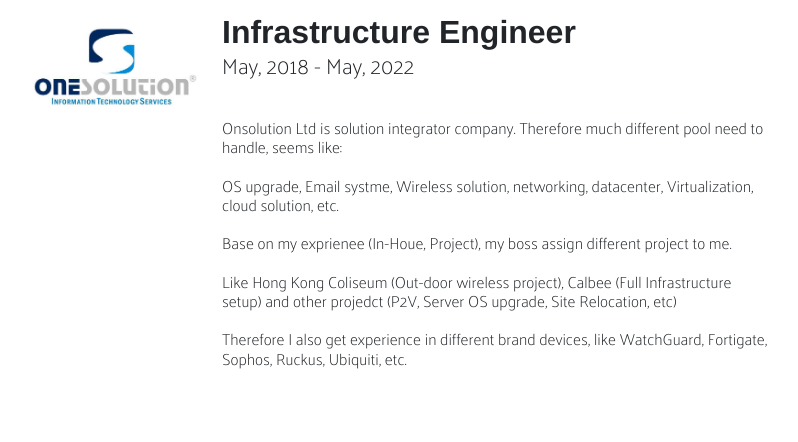
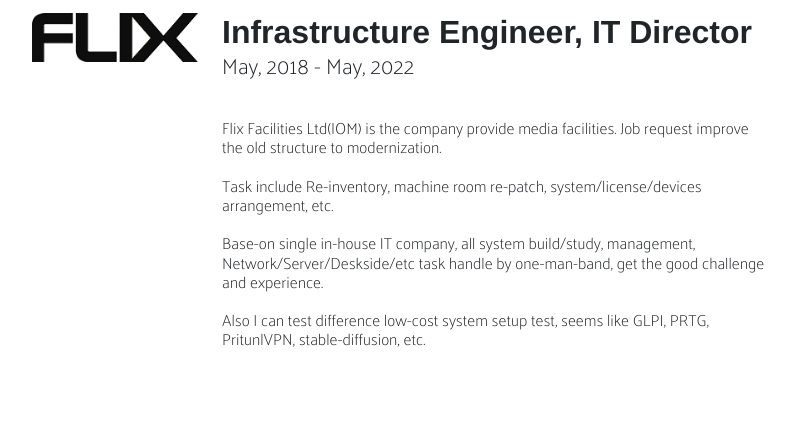
Before and after one commit to DontForGetYourDream/CY_Poon_Resume, a plain HTML site: page index.html in a window 1280 px wide. Shown: the part 2699-3141 px from the top of the page, without its empty margins (430-1228 px from the left). Drawn offline with nearby package versions, Linux system fonts and the light colour scheme; files whose address does not match are found by name; a web font is replaced by a local one.

Commit message:
Html update

```diff
--- a/index.html
+++ b/index.html
@@ -326,6 +326,24 @@
                                 Base-on I'm interest on different technology, I also have experience in some non-working skill seems like Web-Code, Meida / Video editing.<br><br>
                                 Below list out my formal working experience.<br><br><br><br>
                             </p>
+                        </div>
+
+                        <div class="col-3">
+                            <img src="./assets/img/Flixfacilitiesb.png" alt="">
+                        </div>
+                        <div class="col-9">
+                            <h2>Infrastructure Engineer, IT Director<p style="font-size: 22px;">May, 2018 - May, 2022</p></h2></br>
+                            <p>
+                                Flix Facilities Ltd(IOM) is the company provide media facilities.
+                                Job request improve the old structure to modernization.<br><br>
+                                Task include Re-inventory, machine room re-patch, system/license/devices arrangement, etc.
+                                <br><br>
+                                Base-on single in-house IT company, all system build/study, management, Network/Server/Deskside/etc task handle by one-man-band, get the good challenge and experience.
+                                <br><br>
+                                Also I can test difference low-cost system setup test, seems like GLPI, PRTG, PritunlVPN, stable-diffusion, etc.
+
+                            </p>
+                            <br><br><br>
                         </div>
 
                         <div class="col-3">
```
Also changed, not shown: assets/img/Flixfacilities.png (added), assets/img/Flixfacilitiesb.png (added), 3 other files.
